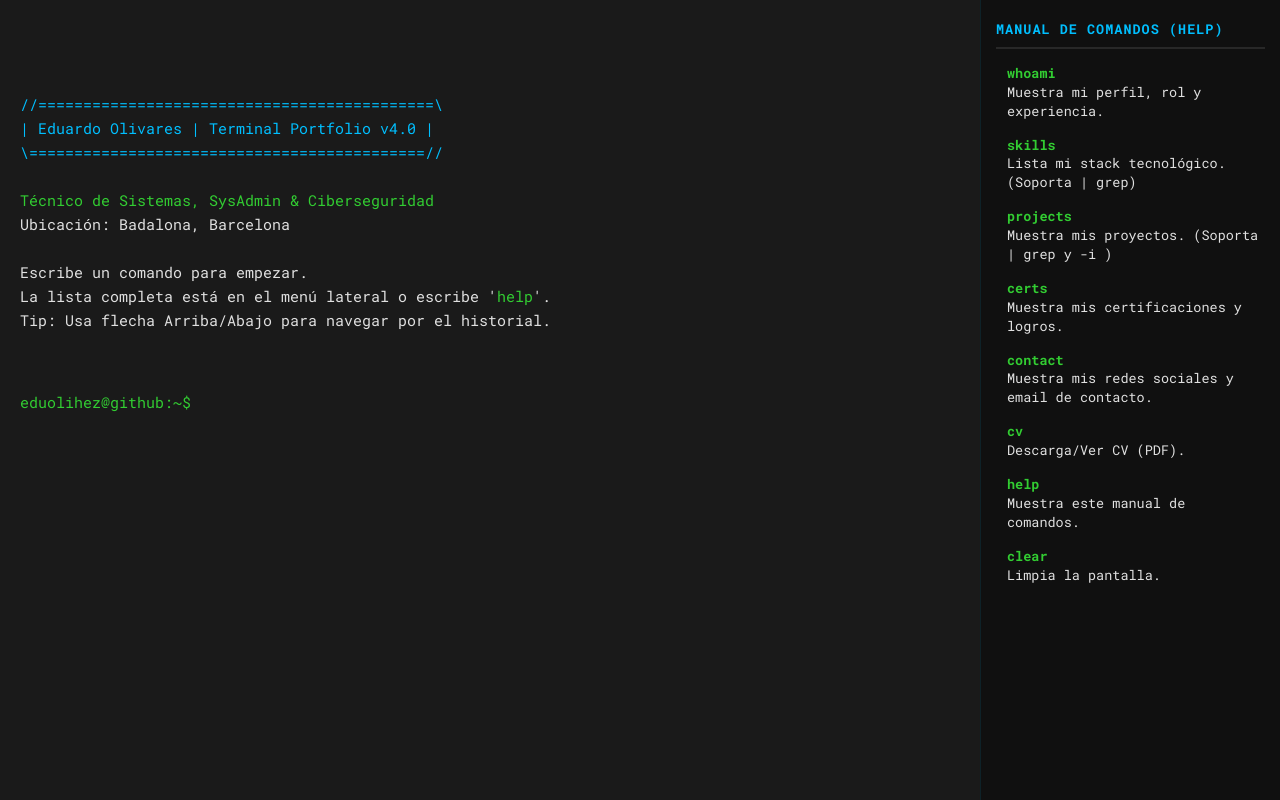
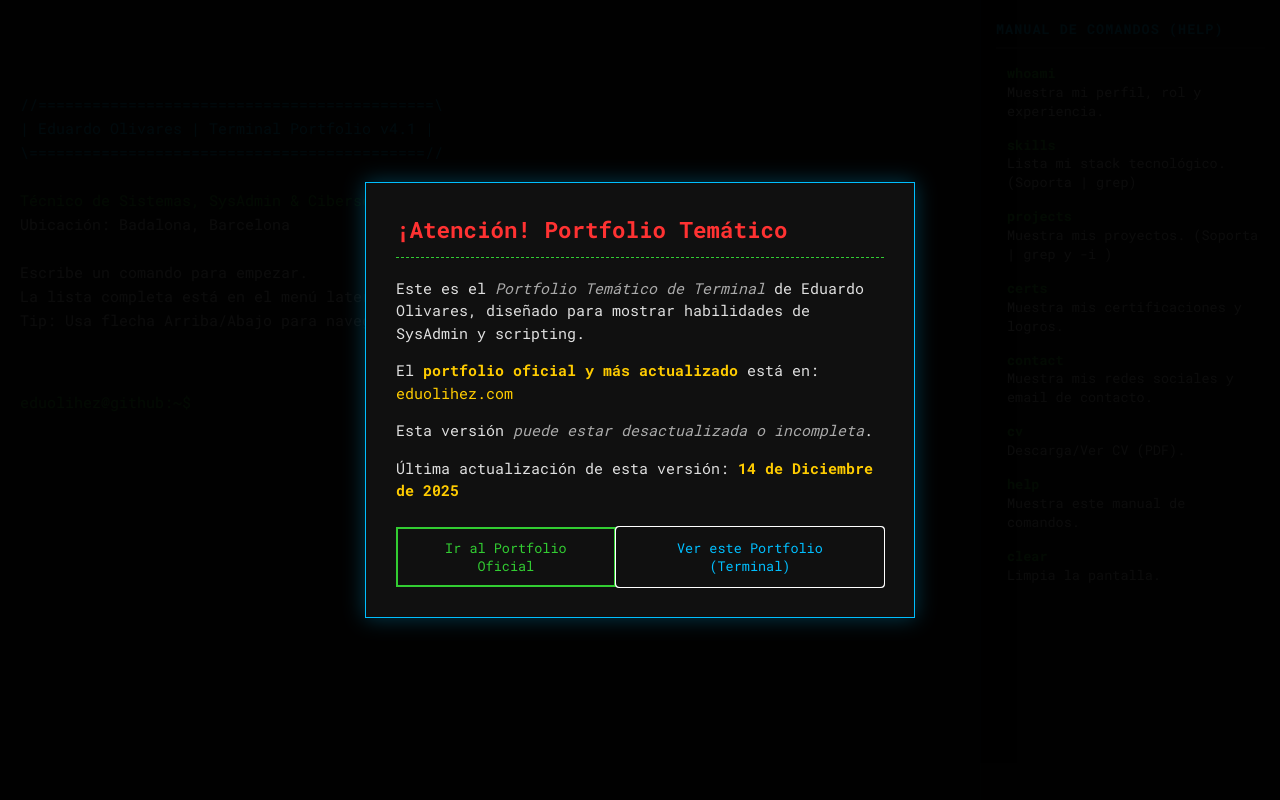
Before and after one commit to eduolihez/eduolihez.github.io, a PHP site: page / in a window 1280 px wide. Run offline with PHP 8.4, Linux system fonts and the light colour scheme.

Commit message:
Add disclaimer modal to highlight official portfolio
Introduces a modal dialog that appears on first visit per session, warning users that this is a themed terminal portfolio and directing them to the official, most up-to-date site. Updates JavaScript to handle modal logic and session tracking, and adds corresponding styles for the modal in CSS. Also updates version numbers in style and welcome message.

```diff
--- a/index.html
+++ b/index.html
@@ -13,7 +13,7 @@
             <div id="input-line">
                 <span id="prompt"></span>
                 <input type="text" id="command-input" autofocus autocomplete="off" spellcheck="false">
-                </div>
+            </div>
         </div>
 
         <div id="sidebar">
@@ -24,6 +24,17 @@
     <audio id="sound-success" src="audio/success.mp3" preload="auto"></audio>
     <audio id="sound-error" src="audio/error.mp3" preload="auto"></audio>
 
+    <div id="disclaimer-modal-overlay" class="hidden">
+        <div id="disclaimer-modal">
+            <h2 id="modal-title"></h2>
+            <div id="modal-content"></div>
+            <div id="modal-buttons">
+                <button id="visit-official"></button>
+                <button id="close-modal" class="secondary-button"></button>
+            </div>
+        </div>
+    </div>
+
     <script src="script.js"></script>
 </body>
 </html>
--- a/script.js
+++ b/script.js
@@ -1,6 +1,8 @@
 // script.js
 
 // --- 1. DATOS DEL PORTFOLIO & COMANDOS ---
+
+const LAST_UPDATE_DATE = "14 de Diciembre de 2025";
 
 const portfolioData = {
     user: "Eduardo Olivares",
@@ -119,6 +121,13 @@
 let historyIndex = -1;
 const HISTORY_STORAGE_KEY = 'terminalHistory';
 
+// Nuevo: Elementos del Modal
+const modalOverlay = document.getElementById('disclaimer-modal-overlay');
+const modalTitle = document.getElementById('modal-title');
+const modalContentDiv = document.getElementById('modal-content');
+const btnVisitOfficial = document.getElementById('visit-official');
+const btnCloseModal = document.getElementById('close-modal');
+
 
 function updatePrompt() {
     promptElement.innerHTML = `eduolihez@github:~$ `;
@@ -142,12 +151,64 @@
     }
 }
 
+/**
+ * Muestra el modal de advertencia al inicio. Usa sessionStorage para mostrarlo solo una vez por sesión.
+ */
+function showDisclaimerModal() {
+    if (sessionStorage.getItem('disclaimerSeen')) {
+        input.focus();
+        return;
+    }
+
+    // 1. Rellenar contenido con formato
+    modalTitle.textContent = "¡Atención! Portfolio Temático";
+
+    let contentHtml = `
+        <p>Este es el *Portfolio Temático de Terminal* de Eduardo Olivares, diseñado para mostrar habilidades de SysAdmin y scripting.</p>
+        <p>El **portfolio oficial y más actualizado** está en: <a href="https://eduolihez.com" target="_blank" class="command-link">eduolihez.com</a></p>
+        <p>Esta versión *puede estar desactualizada o incompleta*.</p>
+        <p>Última actualización de esta versión: **${LAST_UPDATE_DATE}**</p>
+    `;
+
+    modalContentDiv.innerHTML = applyTextFormatting(contentHtml);
+
+    btnVisitOfficial.textContent = "Ir al Portfolio Oficial";
+    btnCloseModal.textContent = "Ver este Portfolio (Terminal)";
+
+    // 2. Event Listeners y Lógica
+    btnVisitOfficial.onclick = () => {
+        // Redirigir al portfolio oficial en la misma ventana
+        window.open(`https://eduolihez.com`, '_self');
+    };
+
+    const closeModal = () => {
+        modalOverlay.classList.add('hidden');
+        sessionStorage.setItem('disclaimerSeen', 'true');
+        input.focus();
+    };
+
+    btnCloseModal.onclick = closeModal;
+
+    // Permitir cerrar con Escape
+    document.addEventListener('keydown', (e) => {
+        if (e.key === 'Escape' && !modalOverlay.classList.contains('hidden')) {
+            closeModal();
+        }
+    });
+
+    // 3. Mostrar modal
+    modalOverlay.classList.remove('hidden');
+    btnCloseModal.focus();
+}
+
+
 document.addEventListener('DOMContentLoaded', () => {
     loadHistory();
-    input.focus();
+    showDisclaimerModal();
     updatePrompt();
     printWelcomeMessage();
     renderSidebarMenu();
+    // El foco se maneja dentro de showDisclaimerModal
 });
 
 
@@ -344,7 +405,6 @@
                 outputContent = renderProjectDetails(args[1]);
                 if (outputContent.includes('ERROR:')) commandSuccess = false;
             } else if (args.length > 0) {
-                // Genera error usando la nueva función
                 outputContent = createErrorOutput(
                     `Argumento desconocido para projects: ${args.join(' ')}`,
                     `Argumentos válidos: '-i <id>' (Ver detalles del proyecto).`
@@ -376,7 +436,6 @@
             commandSuccess = true;
             break;
         default:
-            // Genera error usando la nueva función
             outputContent = createErrorOutput(
                 `Comando no encontrado: ${mainCommand}`,
                 `Comandos disponibles en el menú lateral. Escribe 'help'.`
@@ -447,7 +506,7 @@
 
     let welcome = `
 <span ${titleColor}>//============================================\\</span>
-<span ${titleColor}>| ${portfolioData.user} | Terminal Portfolio v4.0 |</span>
+<span ${titleColor}>| ${portfolioData.user} | Terminal Portfolio v4.1 |</span>
 <span ${titleColor}>\\============================================//</span>
 
 <span ${promptColor}>${portfolioData.role}</span>
--- a/style.css
+++ b/style.css
@@ -1,4 +1,4 @@
-/* style.css - Estilos Pulidos y Modernos (v3.7) */
+/* style.css - Estilos Pulidos y Modernos (v4.1) */
 @import url('https://fonts.googleapis.com/css2?family=Roboto+Mono:wght@400;700&display=swap');
 
 :root {
@@ -8,9 +8,9 @@
     --color-prompt: #32cd32;
     --color-title: #00bfff;
     --color-link: #ffcc00;
-    --color-error: #ff3232; /* Rojo para errores */
-    --color-bold-text: #ffcc00; /* Color del link para destacar negritas */
-    --color-italic-text: #aaa;  /* Gris sutil para cursivas */
+    --color-error: #ff3232;
+    --color-bold-text: #ffcc00;
+    --color-italic-text: #aaa;
     --sidebar-width: 300px;
 }
 
@@ -97,7 +97,7 @@
     text-decoration: underline;
 }
 
-/* --- Nuevos Estilos de Formato de Texto --- */
+/* --- Estilos de Formato de Texto --- */
 
 .bold-style {
     color: var(--color-bold-text);
@@ -153,3 +153,80 @@
     #sidebar { display: none; }
     #terminal { max-width: 100%; }
 }
+
+/* --- MODAL DISCLAIMER STYLES --- */
+#disclaimer-modal-overlay {
+    position: fixed;
+    top: 0;
+    left: 0;
+    width: 100%;
+    height: 100%;
+    background-color: rgba(0, 0, 0, 0.95); /* Más oscuro para bloquear la terminal */
+    display: flex;
+    justify-content: center;
+    align-items: center;
+    z-index: 1000;
+}
+
+#disclaimer-modal-overlay.hidden {
+    display: none;
+}
+
+#disclaimer-modal {
+    background-color: var(--color-bg-sidebar);
+    color: var(--color-text);
+    border: 1px solid var(--color-title);
+    box-shadow: 0 0 20px rgba(0, 191, 255, 0.3);
+    padding: 30px;
+    width: 90%;
+    max-width: 550px; /* Un poco más grande para el texto */
+    font-family: 'Roboto Mono', monospace;
+    line-height: 1.5;
+    animation: fadeIn 0.3s ease-out;
+}
+
+@keyframes fadeIn {
+    from { opacity: 0; transform: scale(0.95); }
+    to { opacity: 1; transform: scale(1); }
+}
+
+#modal-title {
+    color: var(--color-error); /* Usamos el color de error para la advertencia */
+    border-bottom: 1px dashed var(--color-prompt);
+    padding-bottom: 10px;
+    margin-top: 0;
+}
+
+#modal-content p {
+    margin: 15px 0;
+}
+
+#modal-buttons {
+    margin-top: 25px;
+    display: flex;
+    justify-content: space-between;
+}
+
+#modal-buttons button {
+    font-family: inherit;
+    font-size: 0.9em;
+    padding: 10px 15px;
+    cursor: pointer;
+    border: 2px solid var(--color-prompt);
+    background-color: transparent;
+    color: var(--color-prompt);
+    transition: background-color 0.2s;
+}
+
+#modal-buttons button:hover {
+    background-color: rgba(50, 205, 50, 0.1);
+}
+
+#modal-buttons .secondary-button {
+    border-color: var(--color-title);
+    color: var(--color-title);
+}
+
+#modal-buttons .secondary-button:hover {
+    background-color: rgba(0, 191, 255, 0.1);
+}
```
